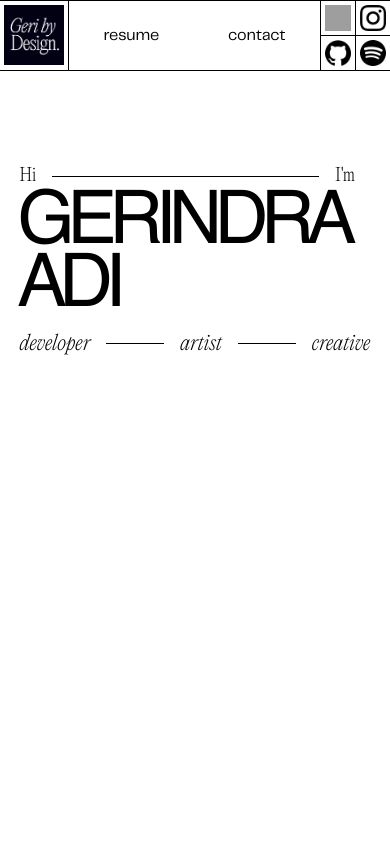
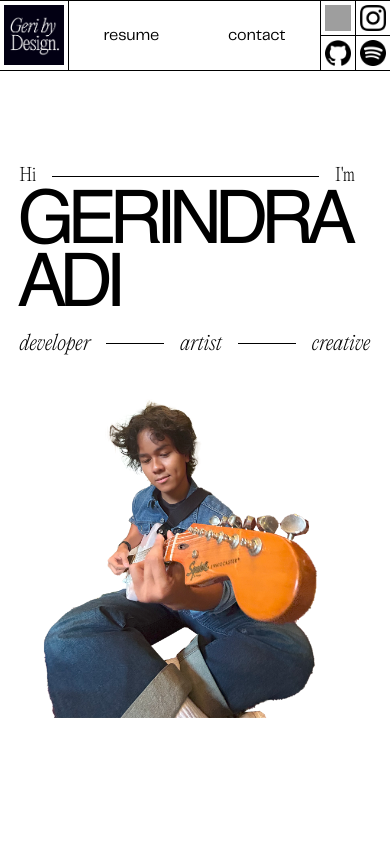
Before and after one commit to TedDPig123/personal-website, a React (Vite) app: page / in a window 390 px wide. Shown: the top 844 px of the page. Built offline with nearby package versions, Linux system fonts and the light colour scheme; grey boxes are pictures that could not be loaded.

Commit message:
added mobile alternative to photo tracking on desktop

```diff
--- a/src/components/Landing.tsx
+++ b/src/components/Landing.tsx
@@ -2,6 +2,7 @@ import Projects from "./Projects"
 import Experiences from "./Experiences"
 import About from "./About"
 import Bottom from "./Bottom"
+import comp1 from "../landingshots/comp1.png"
 
 export default function Landing(){
     return(
@@ -30,6 +31,9 @@ export default function Landing(){
                         <span className="w-[100%] h-[1px] bg-black ml-4 mr-4"></span>
                         creative
                     </div>
+                        <div className="landing-photo-phone hidden">
+                        <img src={comp1} alt="" className="mt-10" id="landing-photo-phone-picture"/>
+                        </div>
                     </div>
                 </div>
             </section>
--- a/src/index.css
+++ b/src/index.css
@@ -479,4 +479,7 @@ body{
   .menu-options-phone{
     display:flex;
   }
+  .landing-photo-phone{
+    display:inline;
+  }
 }
--- a/src/landing-cursor.ts
+++ b/src/landing-cursor.ts
@@ -9,6 +9,7 @@ import music2 from "./landingshots/music2.png"
 import music3 from "./landingshots/music3.png"
 
 const images = [comp1, comp2, comp3, art1, art2, art3, music1, music2, music3];
+
 interface TrailImage {
     element: HTMLImageElement;
     rotation: number;
@@ -32,7 +33,16 @@ function waitForElements(selectors: string[], callback: () => void): void {
     }, 20);
 }
 
-waitForElements([".track-container", ".name-overlay"], () => {
+waitForElements([".track-container", ".name-overlay", ".landing-photo-phone"], () => {
+    const phoneImage = document.getElementById("landing-photo-phone-picture") as HTMLImageElement;
+
+    setInterval(()=>{
+        const random : number = Math.floor(Math.random()*images.length);
+        if(phoneImage){
+            phoneImage.src = images[random];
+        }
+    },1500);
+
     // courtesy of Codegrid (they do really awesome stuff)
     const container = document.querySelector(".track-container") as HTMLElement;
     const nameOverlay = document.querySelector(".name-overlay") as HTMLElement;
--- a/src/script.ts
+++ b/src/script.ts
@@ -1,6 +1,7 @@
 import { gsap } from "gsap";
 import { ScrollTrigger } from "gsap/ScrollTrigger";
 import Lenis from "lenis";
+
 
 //timer function
 const delay = (ms: number): Promise<void> => new Promise(res => setTimeout(res, ms));
@@ -194,6 +195,4 @@ function addAnimation(): void {
       });
     }
   });
-
-  // setInterval()
 }
```
